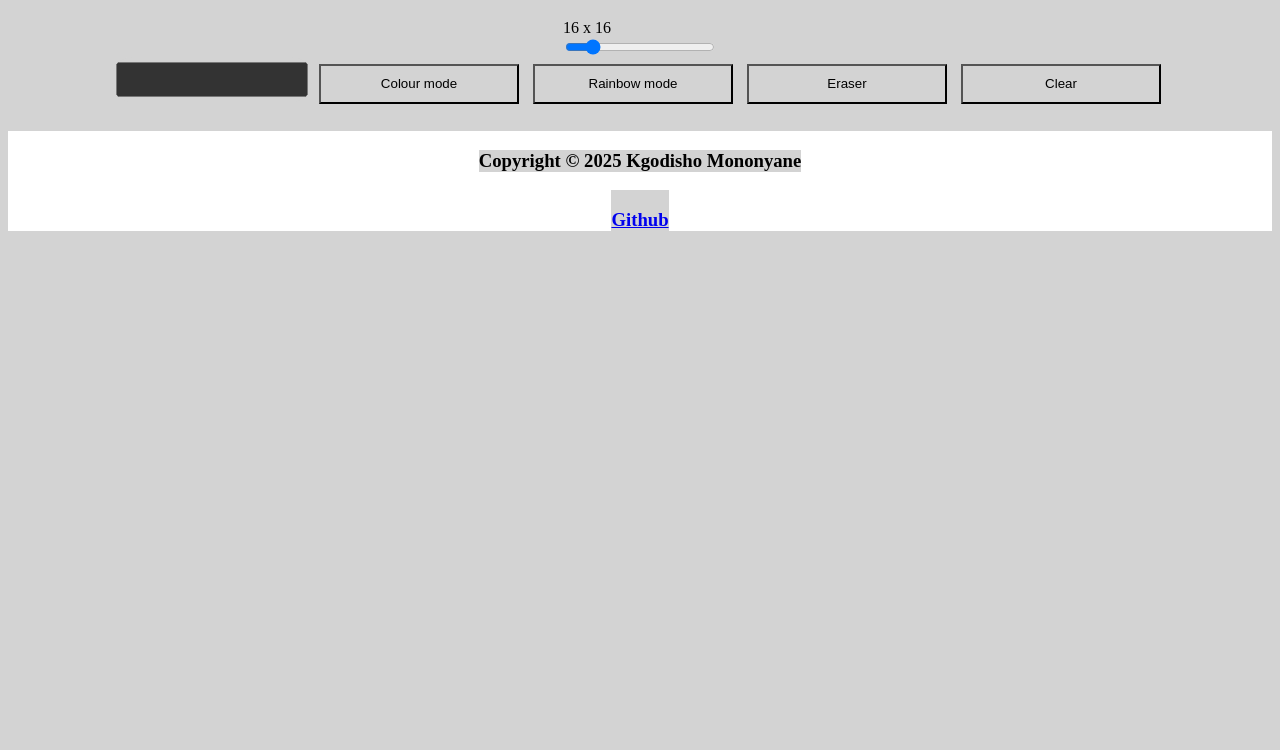
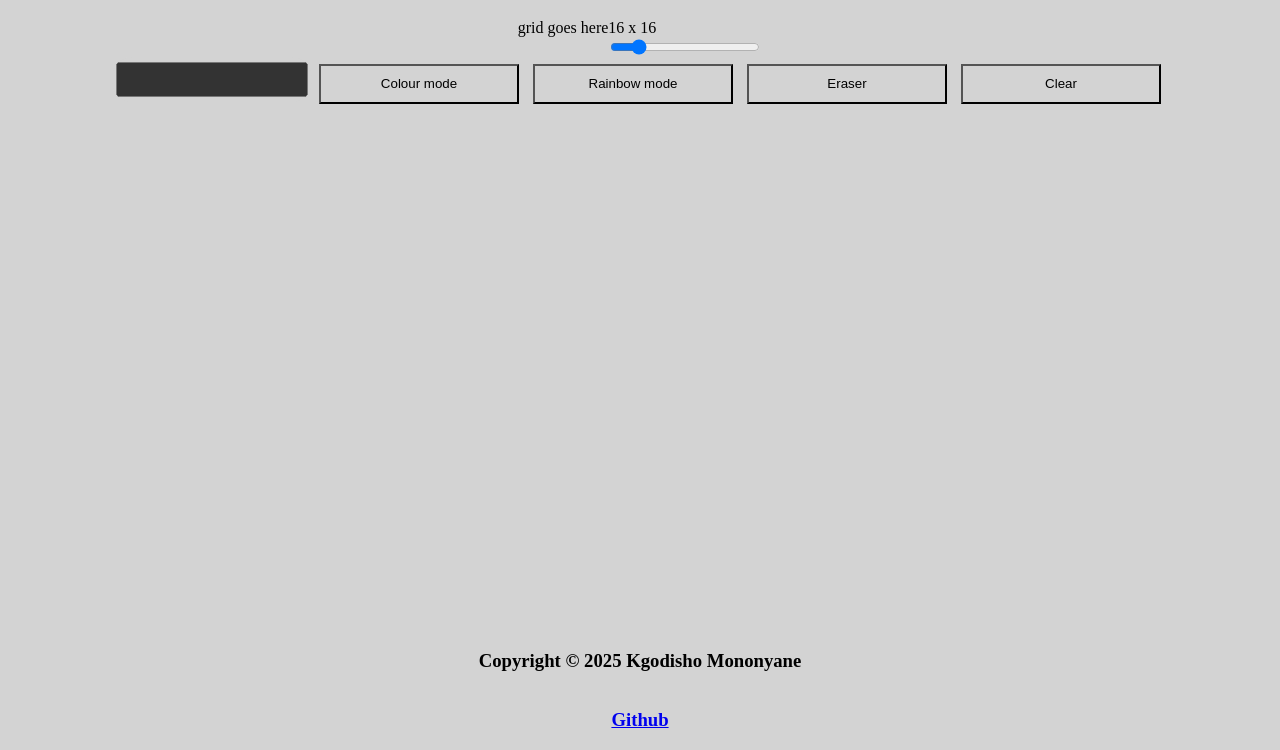
Before and after one commit to Kgodisho-Mononyane/Etch-a-Sketch, a plain HTML site: page index.html in a window 1280 px wide. Shown: the part 69-819 px from the top of the page. Drawn offline with Linux system fonts and the light colour scheme.

Commit message:
move footer to the bottom of the page

```diff
--- a/index.html
+++ b/index.html
@@ -13,7 +13,7 @@
 
 
     <div id="display">
-        <div id="grid" class="grid"></div>
+        <div id="grid" class="grid">grid goes here</div>
         <div id="slider-container">
             <div id="slider-value">16 x 16</div>
             <!--adjust the values in the range input-->
--- a/style.css
+++ b/style.css
@@ -62,7 +62,11 @@
 
 /*FOOTER*/
 #footer{
-    background-color: white;
+    position: absolute;
+    bottom: 0;
+    left: 0;
+    right: 0;
+    /* background-color: white; */
     margin-top: 20px;
     /* margin-bottom: 0; */
     height: 100px;
```
